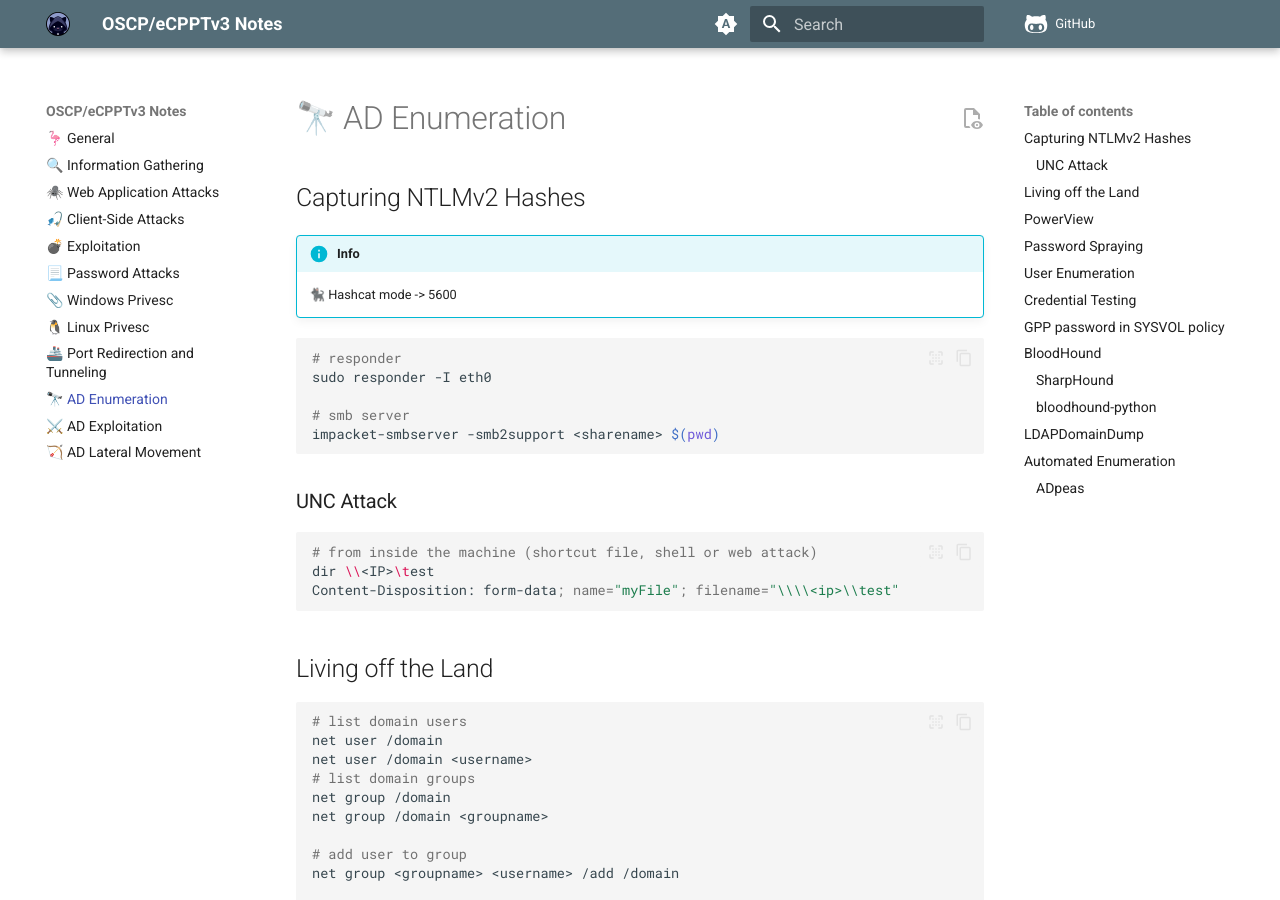
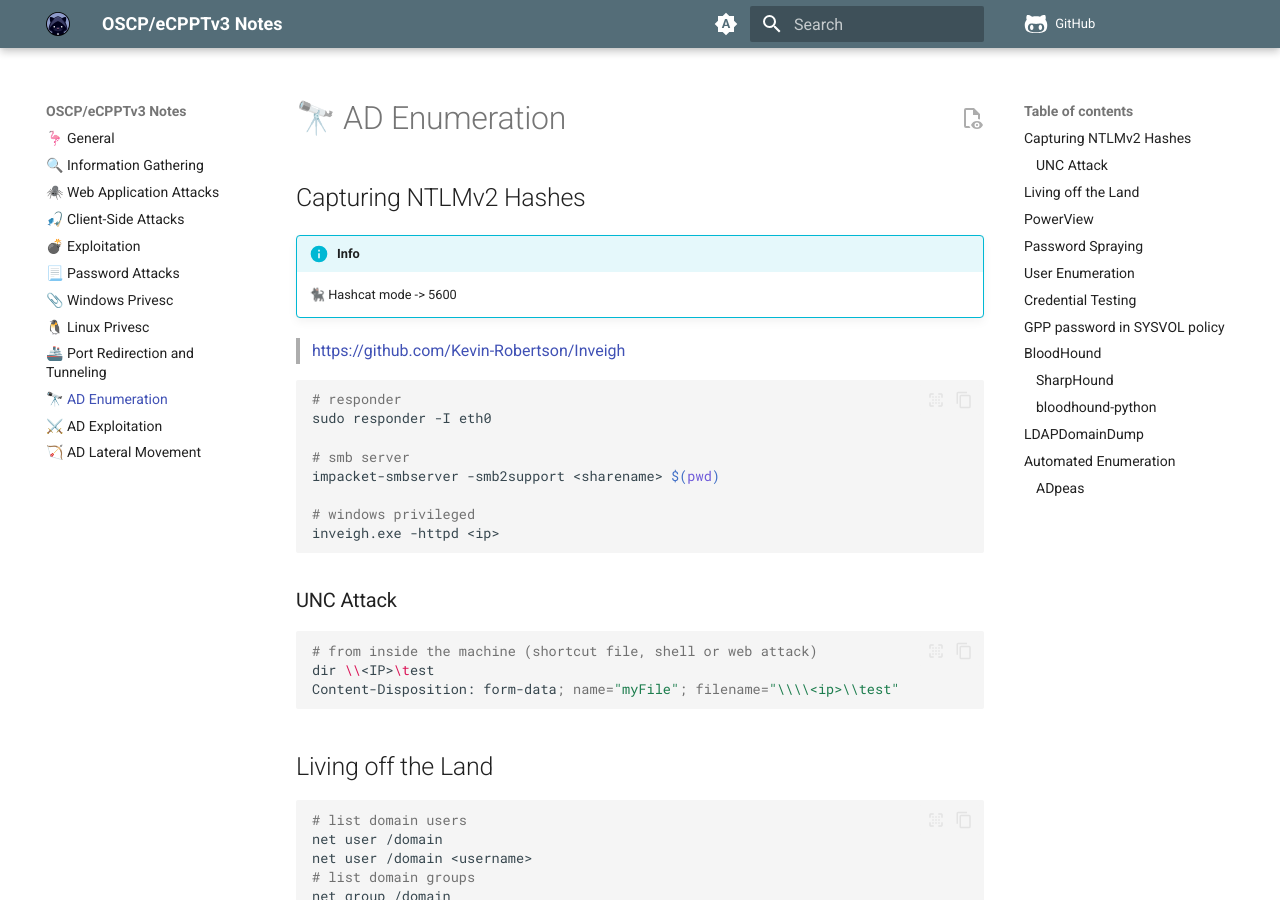
Before and after one commit to krovs/oscp-notes, an MkDocs documentation site: the page built from docs/18_ad_enum.md, in a window 1280 px wide and 900 px high. Built offline with MkDocs 1.6.1 and Material for MkDocs 9.7.7, drawn with Linux system fonts in a browser that asks for light colours; comment, search, counter and statistics services are not loaded.

Commit message:
Add inveigh

````diff
--- a/docs/18_ad_enum.md
+++ b/docs/18_ad_enum.md
@@ -5,12 +5,17 @@
 !!! info
     🐈‍⬛ Hashcat mode -> 5600
 
+> <https://github.com/Kevin-Robertson/Inveigh>
+
 ```shell
 # responder
 sudo responder -I eth0
 
 # smb server
 impacket-smbserver -smb2support <sharename> $(pwd)
+
+# windows privileged
+inveigh.exe -httpd <ip>
 ```
 
 ### UNC Attack
````
Also changed, not shown: docs/15_windows_privesc.md (+3 -0 lines).
